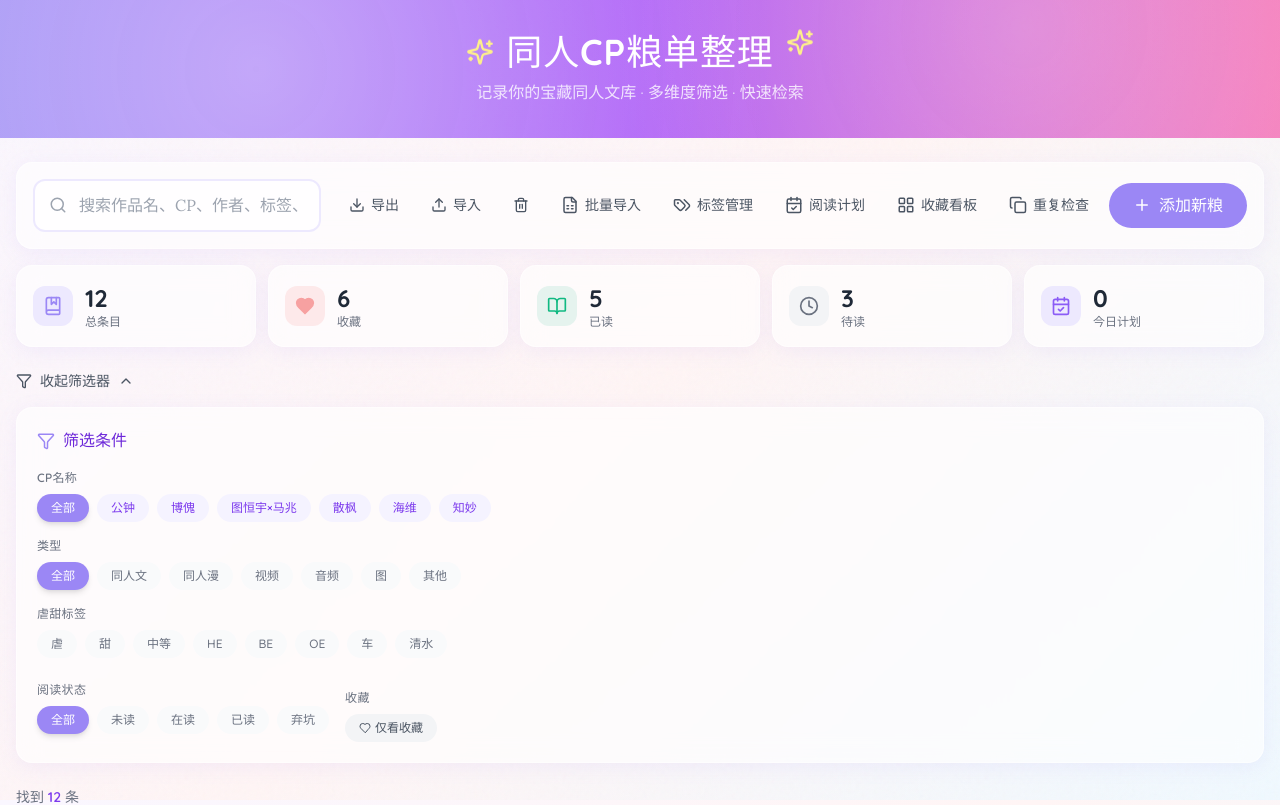
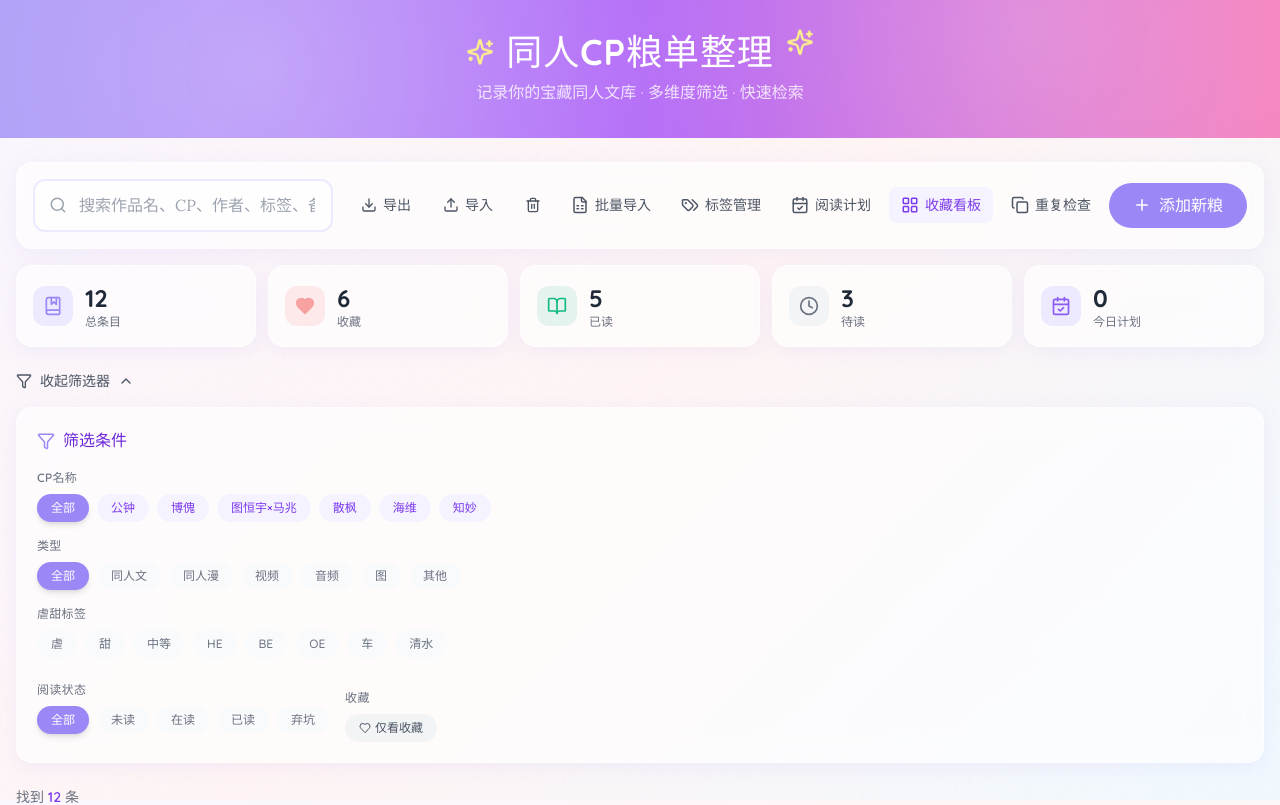
Before and after one commit to aliAjax/35-1510027, a React (Vite) app: page / in a window 1280 px wide. Shown: the top 805 px of the page. Built offline with nearby package versions, Linux system fonts and the light colour scheme.

Commit message:
Fix kanban controls lint issues

```diff
--- a/src/components/KanbanView.tsx
+++ b/src/components/KanbanView.tsx
@@ -21,7 +21,6 @@ import {
   READ_STATUS_COLORS,
   TAG_COLORS,
   CUSTOM_TAG_COLORS,
-  READ_STATUSES,
   ENTRY_TYPES,
 } from '../types';
 import type { Entry, KanbanViewMode } from '../types';
@@ -109,18 +108,19 @@ export const KanbanView = () => {
           return countB - countA;
         });
         break;
-      case 'type':
+      case 'type': {
         const typeOrder = ENTRY_TYPES.reduce<Record<string, number>>((acc, t, i) => {
           acc[t] = i;
           return acc;
         }, {});
         keys.sort((a, b) => (typeOrder[a] ?? 99) - (typeOrder[b] ?? 99));
         break;
+      }
     }
     return keys;
   }, [grouped, kanbanViewMode]);
 
-  const allExpanded = sortedGroupKeys.length > 0 && sortedGroupKeys.every((k) => expandedKanbanGroups[k]);
+  const allExpanded = sortedGroupKeys.length > 0 && sortedGroupKeys.every((k) => expandedKanbanGroups[k] !== false);
 
   const handleExpandAll = useCallback(() => {
     expandAllKanbanGroups(sortedGroupKeys);
--- a/src/components/SearchBar.tsx
+++ b/src/components/SearchBar.tsx
@@ -31,7 +31,7 @@ export const SearchBar = () => {
               </button>
             )}
           </div>
-          <div className="flex items-center gap-2">
+          <div className="flex items-center gap-1.5 flex-wrap">
             <BackupRestore />
             <button
               onClick={() => openBatchImport()}
@@ -59,7 +59,7 @@ export const SearchBar = () => {
             </button>
             <button
               onClick={() => openKanban()}
-              className="flex items-center gap-1.5 px-3 py-2 text-sm font-display font-medium text-gray-600 hover:text-primary-600 hover:bg-primary-50 rounded-lg transition-colors"
+              className="flex items-center gap-1.5 px-3 py-2 text-sm font-display font-medium bg-primary-50 text-primary-600 hover:bg-primary-100 rounded-lg transition-colors"
               title="收藏看板"
             >
               <LayoutGrid size={18} />
```
